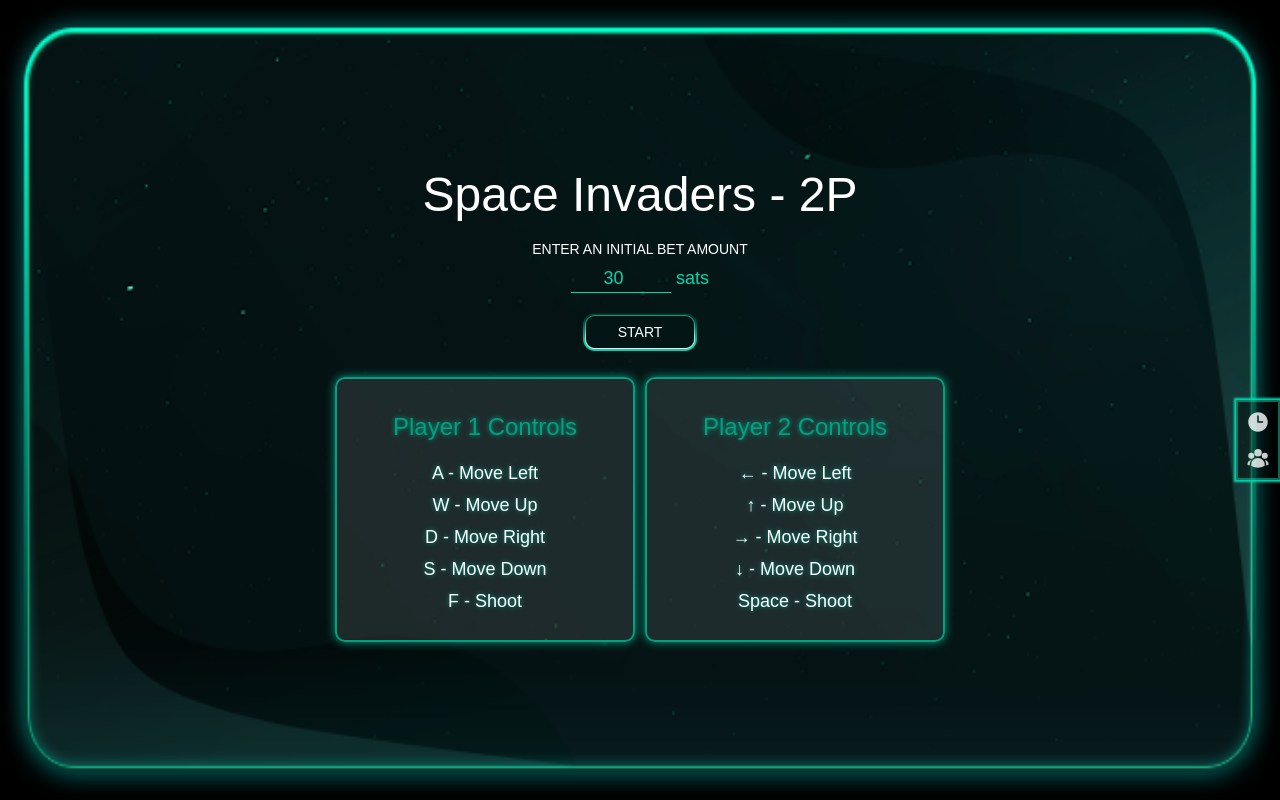
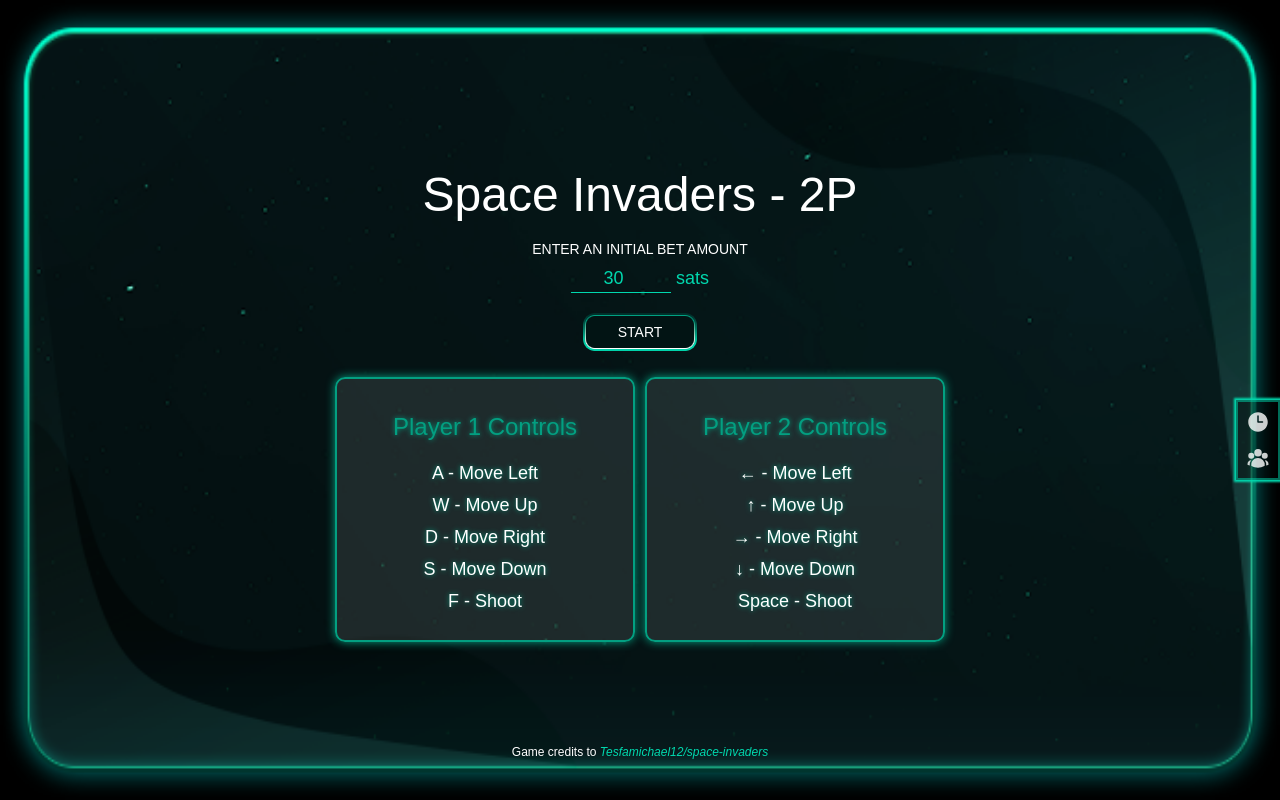
Before and after one commit to hydra-yse/Lugano-2025, a React (Vite) app in the folder Lecture-1/demo/: page / in a window 1280 px wide. Built offline with nearby package versions, Linux system fonts and the light colour scheme; no server answers.

Commit message:
feat[l1]: add game credits

```diff
--- a/Lecture-1/demo/src/screens/StartScreen.tsx
+++ b/Lecture-1/demo/src/screens/StartScreen.tsx
@@ -61,6 +61,7 @@
               : <Loader playerName="P2" />
           }
         </div>
+        <p className="fixed left-0 bottom-10 w-full text-center text-xs">Game credits to <a className='text-primary italic' href="https://github.com/Tesfamichael12/space-invaders" target="_blank">Tesfamichael12/space-invaders</a></p>
       </div>
     </div>
   )
```
